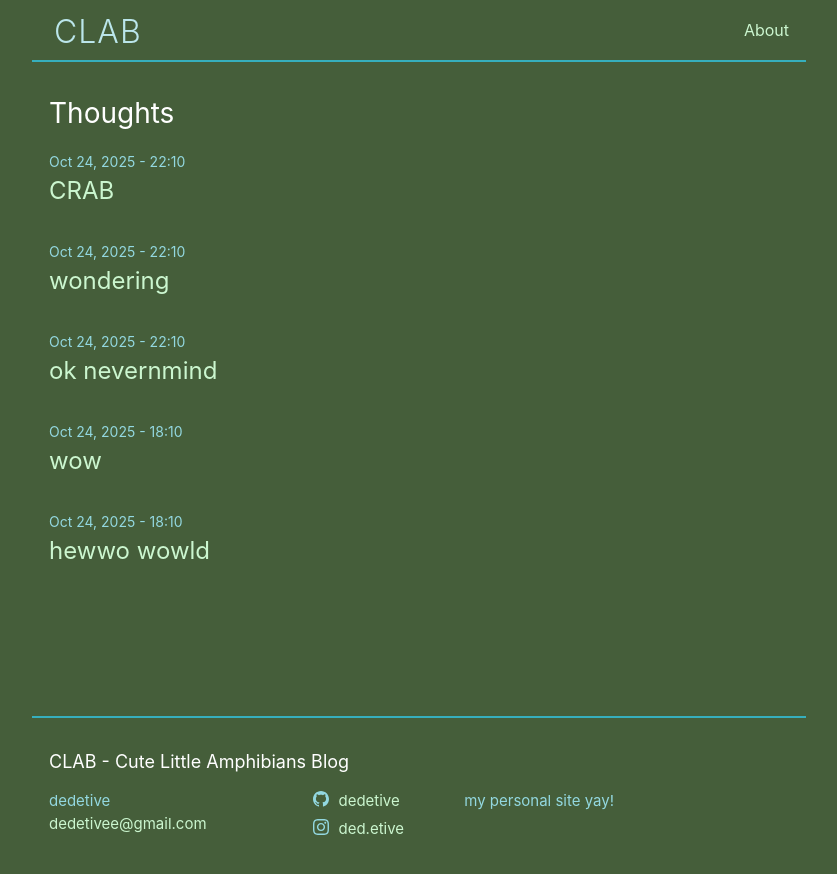
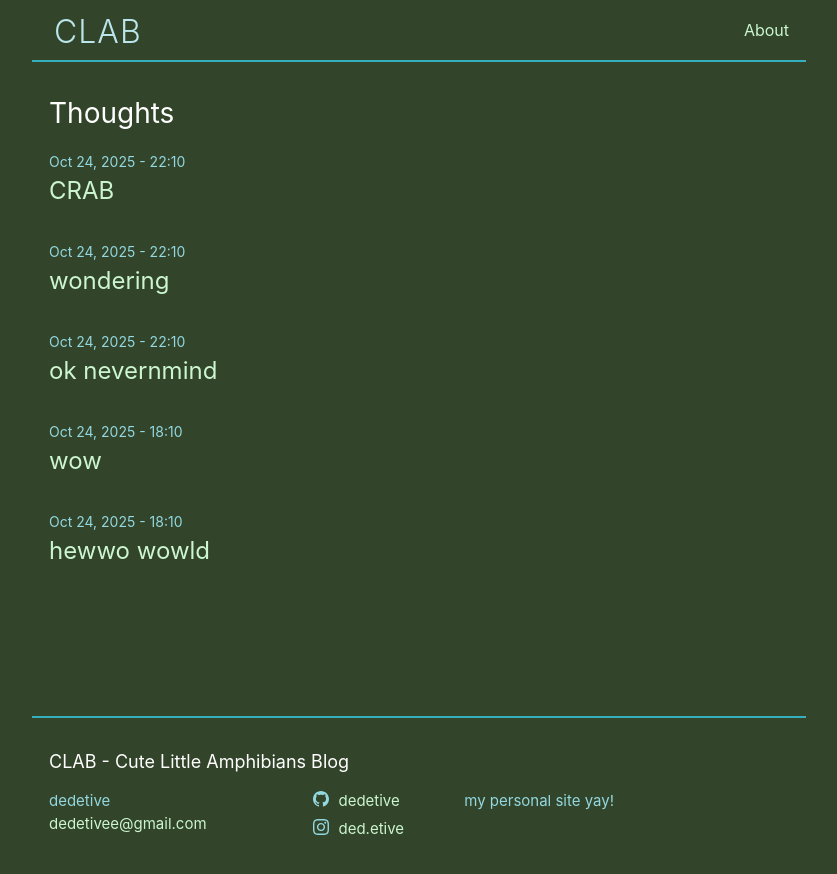
Before and after one commit to dedetive/dedetive.github.io, a Jekyll site: the page built from index.markdown, in a window 1280 px wide. Shown: the top 874 px of the page, without its empty margins (221-1058 px from the left). Built offline with Jekyll 4.4.1, drawn with Linux system fonts in a browser that asks for light colours.

Commit message:
Make background color darker

```diff
--- a/_sass/minima.scss
+++ b/_sass/minima.scss
@@ -11,7 +11,7 @@
 $spacing-unit:     30px !default;
 
 $text-color: #ffffff !default;
-$background-color: #455e3a !default;
+$background-color: #324429 !default;
 $brand-color: #cbf6cf !default;
 
 $grey-color: #93d8e0 !default;
```
